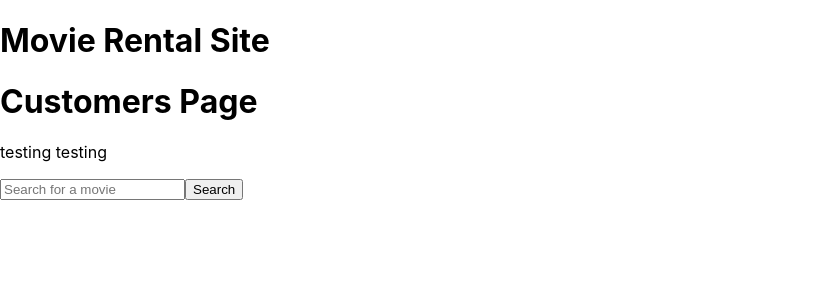
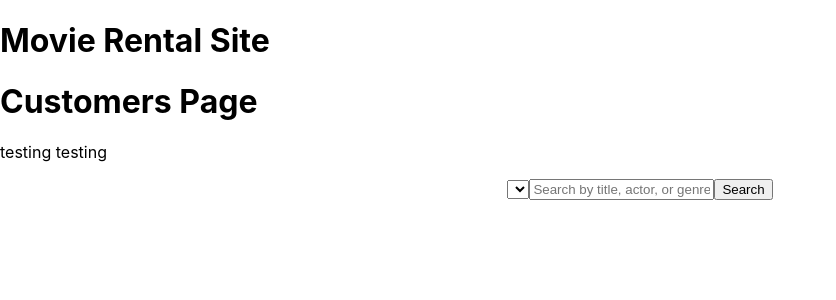
Before and after one commit to gnkev/IndividualProject, a React (Create React App) app in the folder frontend/: page /movies in a window 1280 px wide. Shown: the top 300 px of the page, without its empty margins (0-836 px from the left). Built offline with nearby package versions, Linux system fonts and the light colour scheme.

Commit message:
Frontend: refactored the search movie code to accept by title, actor, or genre

```diff
--- a/frontend/src/App.js
+++ b/frontend/src/App.js
@@ -1,13 +1,13 @@
 import React from 'react';
 import CustomerPage from './pages/CustomerPage';
-import Search from './movieSearch/movie_search';
+import Search2 from './movieSearch/movie_searchv2';
 
 function app(){
     return(
         <div>
           <h1>Movie Rental Site</h1>
           <CustomerPage />
-          <Search />
+          <Search2 />
 
         </div>
 
--- /dev/null
+++ b/frontend/src/movieSearch/movie_searchv2.js
@@ -0,0 +1,66 @@
+import { useState } from "react";
+import axios from "axios";
+
+function Search2() {
+    const [query, setQuery] = useState("");
+    const [searchType, setType] = useState("title");
+    const [movies, setMovies] = useState([]);
+    const [loading, setLoading] = useState(false);
+    const [error, setError] = useState("")
+
+    const do_search2 = async () => {
+        setLoading(true);
+        setError("")
+        setMovies([])
+
+        try {
+            const resp = await axios.get("http://localhost:5000/api/movies", {
+                params: { [searchType]: query }
+            });
+            setMovies(resp.data);
+        }
+
+        catch(error) {
+            console.error(error);
+            if (error.response && error.response.status === 404) {
+                setError("No movies found!");
+            }
+        }
+
+        finally {
+            setLoading(false);
+        }
+    };
+
+    return (
+        <div style={{textAlign:"center"}}>
+            <select value={searchType} onChange={(e) => setType(e.target.value)}>
+                <option value="title"Title></option>
+                <option value="actor"Actor></option>
+                <option value="genre"Genre></option>
+            </select>
+
+            <input
+                type="text"
+                value={query}
+                onChange={(e) => setQuery(e.target.value)}
+                placeholder="Search by title, actor, or genre..."
+            />
+
+            <button onClick={do_search2}>Search</button>
+
+            {loading && <p>Loading...</p>}
+            {error && <p>{error}</p>}
+
+            {movies.map((movie) => (
+                <div key={movie.film_id}>
+                    <h3>{movie.title} ({movie.release_year})</h3>
+                    <p>{movie.description}</p>
+                    <p>Rating: {movie.rating} | Length: {movie.length} min</p>
+                </div>
+            ))}
+      </div>
+    );
+}
+
+export default Search2;
```
